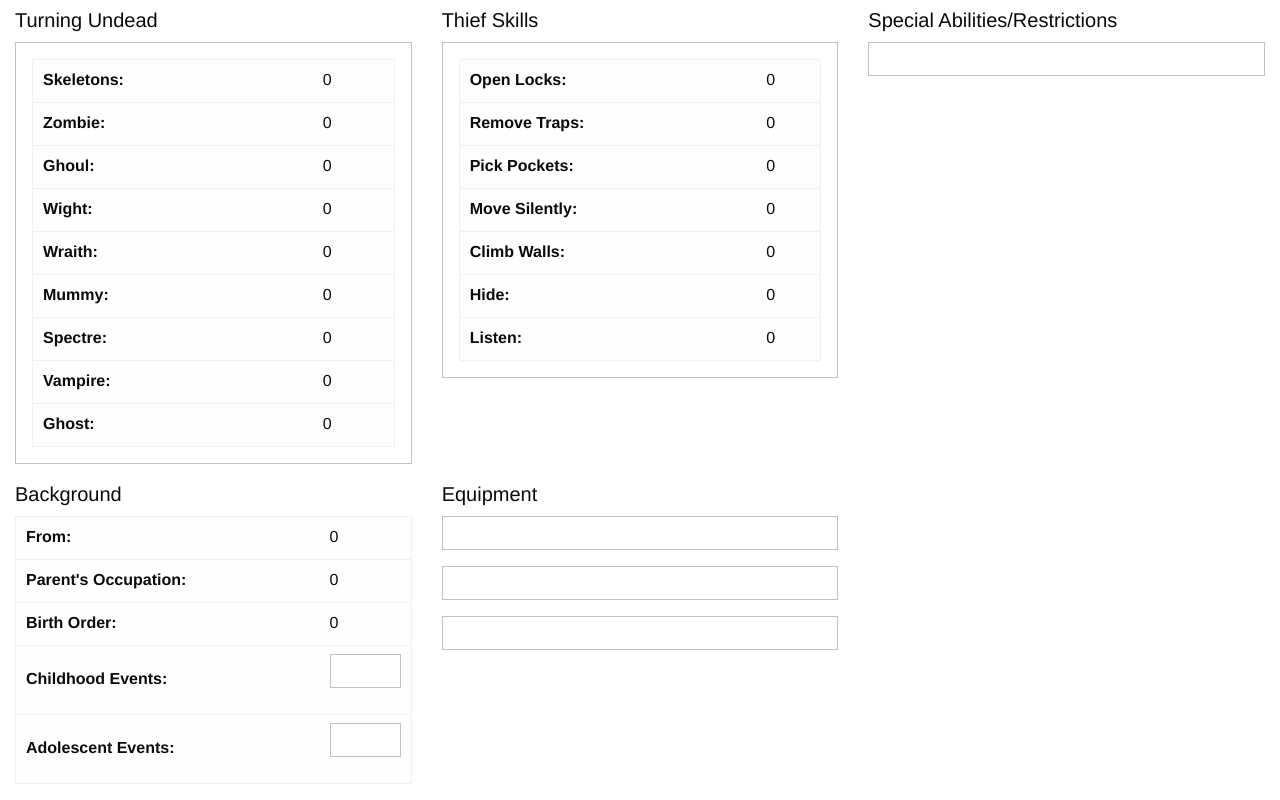
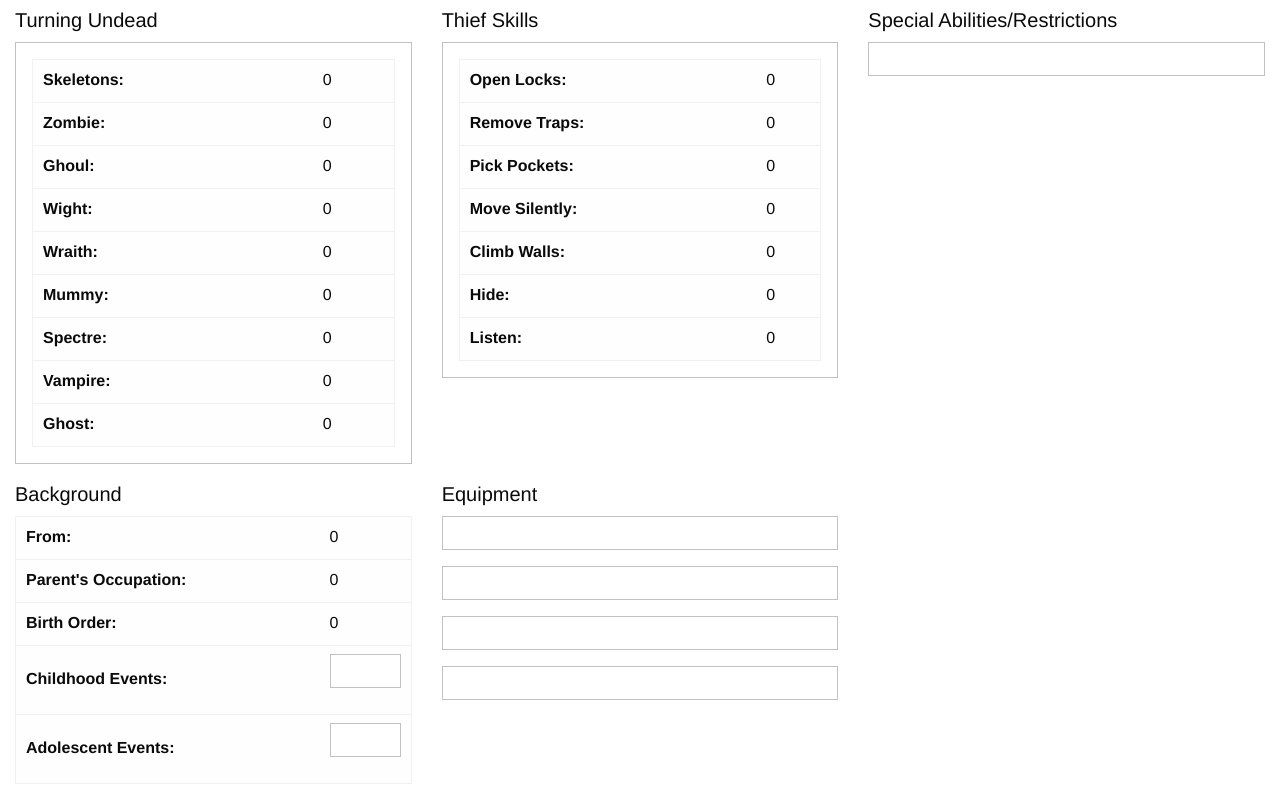
Before and after one commit to ryandavidhartman/ScalaJS, a website: page characterGenerator/index.html in a window 1280 px wide. Shown: the part 889-1689 px from the top of the page. Drawn offline with Linux system fonts and the light colour scheme.

```diff
--- a/characterGenerator/index.html
+++ b/characterGenerator/index.html
@@ -453,6 +453,8 @@
         </div>
         <div class="callout" id="melee">
         </div>
+        <div class="callout" id="offhand">
+        </div>
     </div>
 </div>
 
```
Also changed, not shown: 4 other files.
